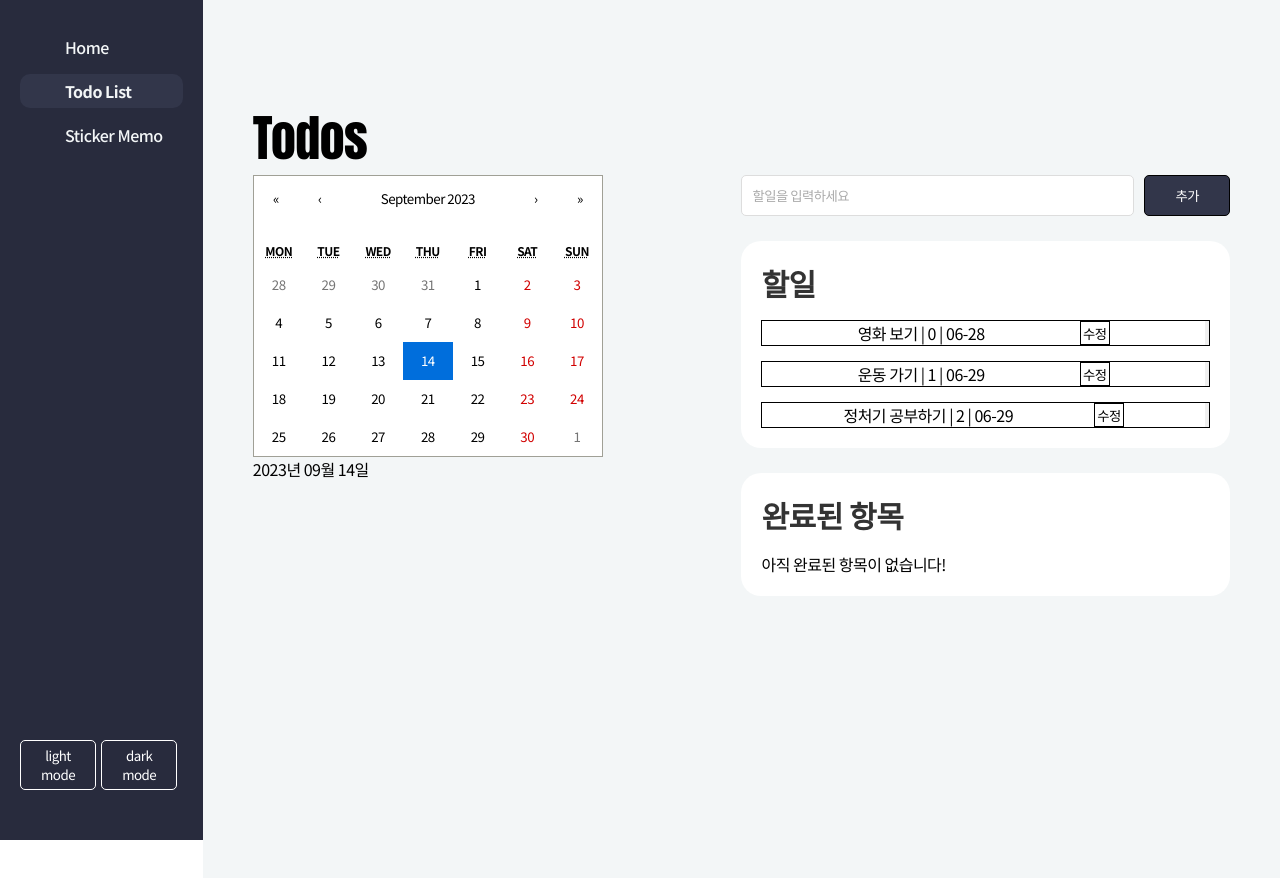
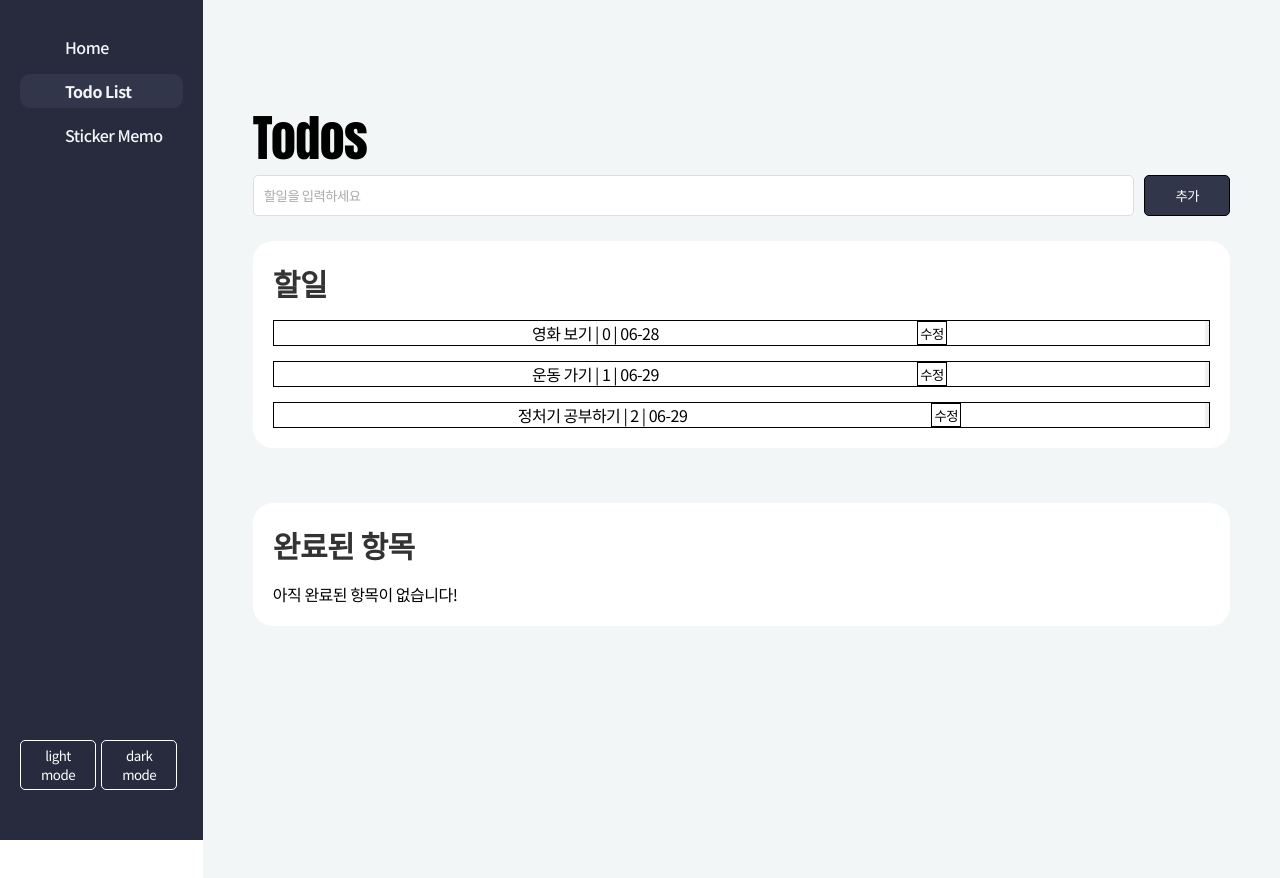
Before and after one commit to byeon-seong-won/git_mypage_study, a React (Create React App) app: page / in a window 1280 px wide. Both pictures are taken after a click on the item "Todo List". Shown: the top 878 px of the page. Built offline with nearby package versions, Linux system fonts and the light colour scheme; a web font is replaced by a local one.

Commit message:
캘린터 수정

```diff
--- a/package.json
+++ b/package.json
@@ -11,6 +11,7 @@
     "express": "^4.18.2",
     "moment": "^2.29.4",
     "react": "^18.2.0",
+    "react-calendar": "^4.6.0",
     "react-dom": "^18.2.0",
     "react-redux": "^8.1.0",
     "react-router-dom": "^6.13.0",
--- a/src/page/Todolist.js
+++ b/src/page/Todolist.js
@@ -57,17 +57,18 @@ function Todolist () {
 
     return(
         <div className='todolistwrap'>
-            <div className='calendar'>
+            {/* <div className='calendar'>
                 <Calendar onChange={onChange} value={value} />
             <div className="text-gray-500 mt-4">
             {moment(value).format("YYYY년 MM월 DD일")}
             </div>
-            </div>
+            </div> */}
             <div className='rightCont'>
                 <div className='inputList'>
                     <input type="text" placeholder="할일을 입력하세요" onChange={(e)=> {setInput(e.target.value)}}/>
                     <button onClick={()=> {dispatch(todoActions.todoAdd(input, nowTime))} }>추가</button>
                 </div>
+                <div>
                     <div className="todolist">
                         <h4> 할일 </h4>
                         {
@@ -125,6 +126,7 @@ function Todolist () {
                     </div>
                 </div>
             </div>
+        </div>
     )
 }
 
--- a/src/todolist.css
+++ b/src/todolist.css
@@ -21,12 +21,13 @@
 .todolistwrap>div.rightCont>div.inputList>input::placeholder {color: #aaa;}
 .todolistwrap>div.rightCont>div.inputList>button {border: 1px solid #000;background-color: #32364a;padding: 10px 30px;border-radius: 5px;color: #fff;}
 
-.todolistwrap>div.rightCont>div.todolist {flex: 1;margin-top: 25px;background-color: #fff;border-radius: 20px;padding: 20px;}
-.todolistwrap>div.rightCont>div.todolist>h4 {font-size: 30px;font-weight: bold;color: #333;}
-.todolistwrap>div.rightCont>div.todolist>div {margin-top: 15px;align-items: center;position: relative;}
-.todolistwrap>div.rightCont>div.todolist>div>span.check {display: inline-block;margin-right: 10px;font-size: 25px;cursor: pointer;}
-.todolistwrap>div.rightCont>div.todolist>div>span:nth-child(2).chk {text-decoration: line-through;}
-.todolistwrap>div.rightCont>div.todolist>div>span:nth-child(2).none {text-decoration: none;}
+.todolistwrap>div.rightCont>div:nth-child(2) {display: flex;justify-content: space-between;column-gap: 30px;}
+.todolistwrap>div.rightCont>div:nth-child(2)>div.todolist {flex: 1;margin-top: 25px;background-color: #fff;border-radius: 20px;padding: 20px;}
+.todolistwrap>div.rightCont>div:nth-child(2)>div.todolist>h4 {font-size: 30px;font-weight: bold;color: #333;}
+.todolistwrap>div.rightCont>div:nth-child(2)>div.todolist>div {margin-top: 15px;align-items: center;position: relative;}
+.todolistwrap>div.rightCont>div:nth-child(2)>div.todolist>div>span.check {display: inline-block;margin-right: 10px;font-size: 25px;cursor: pointer;}
+.todolistwrap>div.rightCont>div:nth-child(2)>div.todolist>div>span:nth-child(2).chk {text-decoration: line-through;}
+.todolistwrap>div.rightCont>div:nth-child(2)>div.todolist>div>span:nth-child(2).none {text-decoration: none;}
 /* .todolistwrap>div.rightCont>div.todolist>div>span.title:before {
   content: "\e94f";
   font-family: xeicon;
@@ -81,3 +82,8 @@
 
 /* calendar */
 .highlight {background-color: #f3a95f;}
+
+
+@media (max-width : 1440px) {
+  .todolistwrap>div.rightCont>div:nth-child(2) {display: flex;flex-direction: column;row-gap: 30px;}
+}
```
Also changed, not shown: 1 other file (tests, documents, lock files or other folders). Lines whose indentation alone changed are shown as unchanged.
